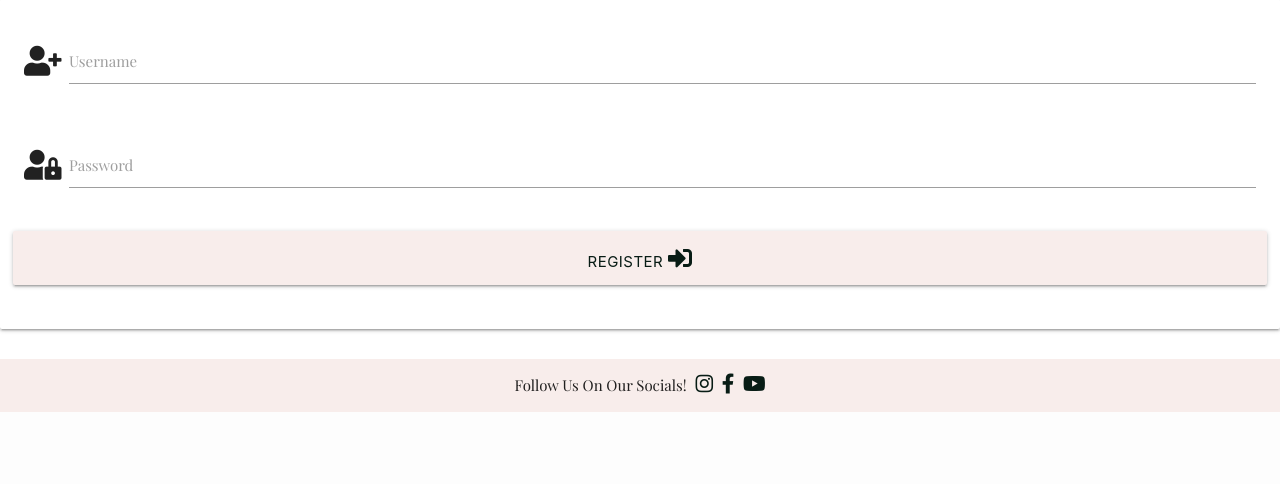
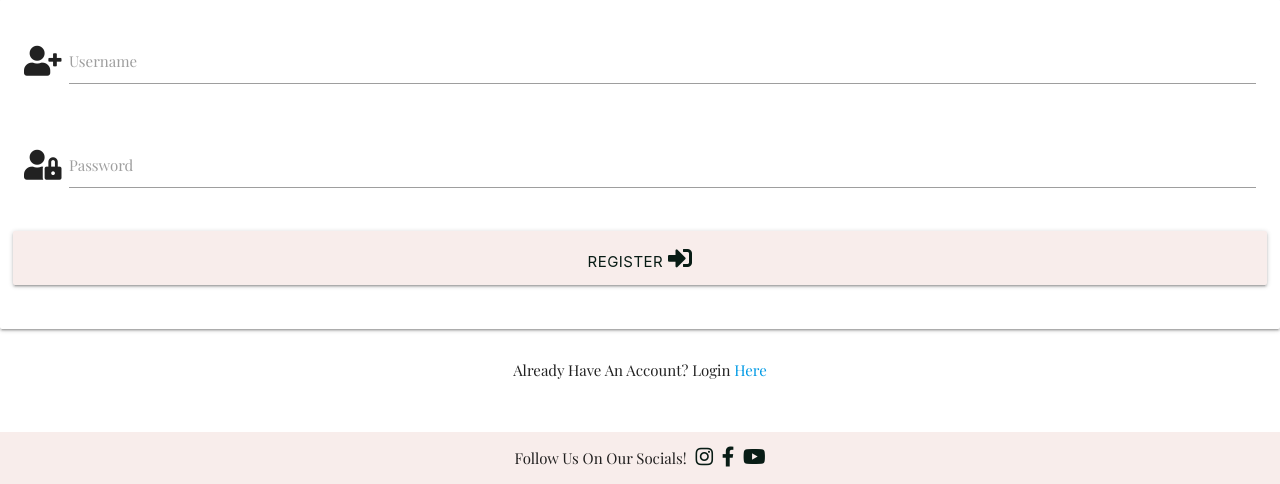
Before and after one commit to EllyC20/ms3-beauty-buys, a Flask app: page /register in a window 1280 px wide. Shown: the part 521-1005 px from the top of the page. Before the commit the page ends 933 px from the top, so only its background shows below. Run offline with Flask 2, Linux system fonts and the light colour scheme; some libraries are stand-ins or nearby versions; some web fonts are replaced.

Commit message:
feat: Add login functionality

```diff
--- a/app.py
+++ b/app.py
@@ -47,6 +47,31 @@ def register():
     return render_template("register.html")
 
 
+@app.route("/login", methods=["GET", "POST"])
+def login():
+    if request.method == "POST":
+        # Check if username exists in the db
+        existing_user = mongo.db.users.find_one(
+            {"username": request.form.get("username").lower()})
+
+        if existing_user:
+            # Ensure password match
+            if check_password_hash(
+               existing_user["password"], request.form.get("password")):
+                session["user"] = request.form.get("username").lower()
+                flash("Welcome, {}".format(request.form.get("username")))
+            else:
+                # Wrong password
+                flash("Incorrect Username And/Or Password")
+                return redirect(url_for("login"))
+
+        else:
+            # Username doesn't exist
+            flash("Incorrect Username And/Or Password")
+            return redirect(url_for("login"))
+    return render_template("login.html")
+
+
 @app.route("/get_reviews")
 def get_reviews():
     reviews = mongo.db.product_detail.find()
--- a/templates/base.html
+++ b/templates/base.html
@@ -28,7 +28,7 @@
                         <li><a href="{{ url_for('get_reviews') }}">Reviews</a></li>
                         <li><a href="#">New Review</a></li>
                         <li><a href="{{ url_for('register') }}">Register</a></li>
-                        <li><a href="#">Log In</a></li>
+                        <li><a href="{{ url_for('login') }}">Log In</a></li>
                         <li><a href="#">Log Out</a></li>
                     </ul>
                 </div>
@@ -39,7 +39,7 @@
                 <li><a href="{{ url_for('get_reviews') }}">Reviews</a></li>
                 <li><a href="#">New Review</a></li>
                 <li><a href="{{ url_for('register') }}">Register</a></li>
-                <li><a href="#">Log In</a></li>
+                <li><a href="{{ url_for('login') }}">Log In</a></li>
                 <li><a href="#">Log Out</a></li>
             </ul>
         </header>
--- a/templates/register.html
+++ b/templates/register.html
@@ -40,5 +40,11 @@
     </div>
 </form>
 
+<div class="row">
+    <div class="col s12">
+        <p class="center-align">Already Have An Account? Login <a href="{{url_for('login')}} "> Here </a></p>
+    </div>
+</div>
+
 
 {% endblock %}
```
